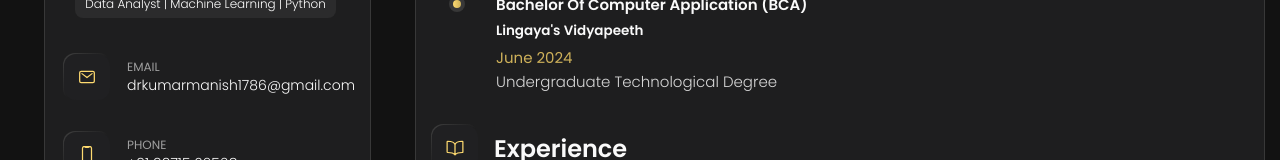
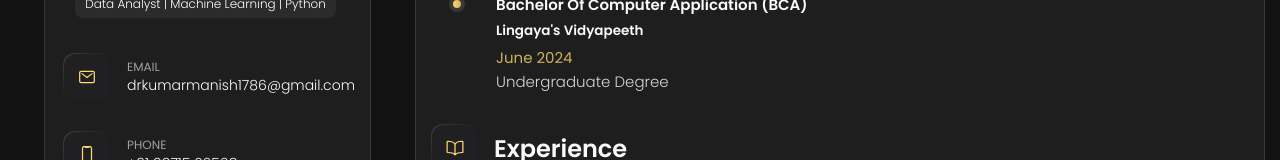
Before and after one commit to kumarmannish/kumarmannish.github.io, a plain HTML site: page index.html in a window 1280 px wide. Both pictures are taken after a click on the button "Resume". Shown: the part 391-551 px from the top of the page. Drawn offline with nearby package versions, Linux system fonts and the light colour scheme.

Commit message:
Update index.html

```diff
--- a/index.html
+++ b/index.html
@@ -371,7 +371,7 @@
                         <span>June 2024</span>
 
                         <p class="timeline-text">
-                            Undergraduate Technological Degree
+                            Undergraduate Degree
                         </p>
 
                     </li>
```
